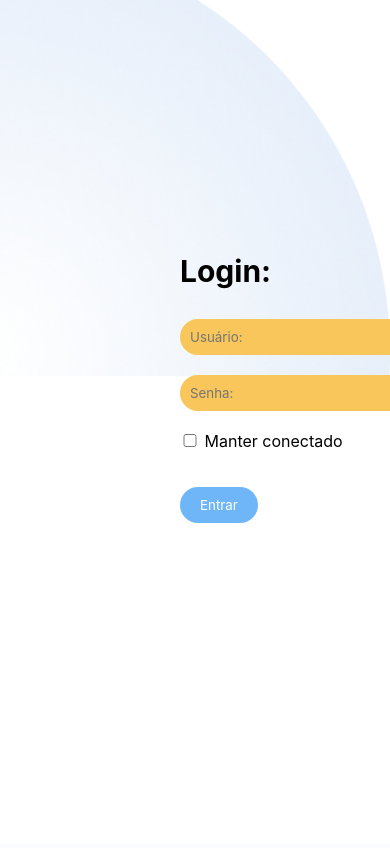
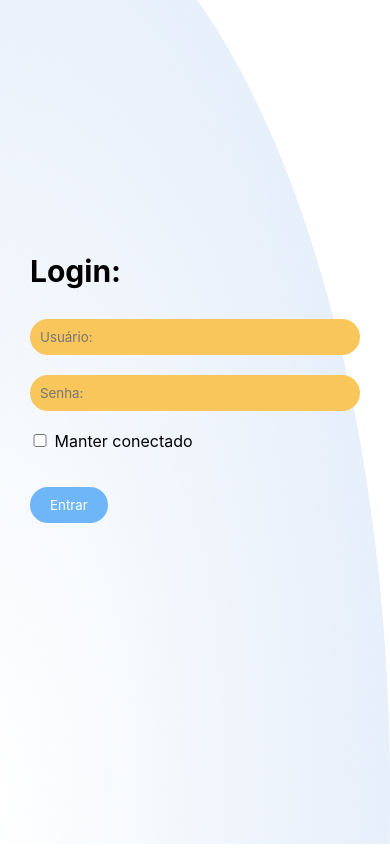
Before and after one commit to FabioLopesx/PEI1, a PHP site: page /login.html in a window 390 px wide; the page is wider, and only the part inside the window is pictured. Before the commit the page ends 523 px from the top of that part, so only its background shows below. Run offline with PHP 8.4, Linux system fonts and the light colour scheme; some libraries are stand-ins or nearby versions.

Commit message:
atualização pagina login

```diff
--- a/PEI1/front-end/estilo.css
+++ b/PEI1/front-end/estilo.css
@@ -368,8 +368,7 @@ a {
 .fone h4 {
   padding-bottom: 10px;
   padding-top: 10px;
-  font-weight: 800;
-  font-size: 20px;
+  font-size: 16px;
 }
 .fone a {
   color: #fff;
@@ -429,11 +428,11 @@ a {
   color: #fff;
 }
 .contactLogin {
-  height: 100%;
+  height: 100vh;
 }
 .contact1 img {
   width: 100%;
-  height: 100%;
+  height: 100vh;
 }
 .contact2 {
   position: absolute;
@@ -515,7 +514,7 @@ a {
     top: 0;
     right: 0;
     bottom: 0;
-    left: 100%;
+    left: -100%;
     display: flex;
     flex-direction: column;
     background: #f3f8ff;
@@ -599,19 +598,55 @@ a {
     padding: 40px 20px;
     text-align: center;
   }
+  .contactLogin {
+    height: 840px;
+  }
+  .contact1 img {
+    width: 100%;
+    height: 100vh;
+  }
+  .contact2 {
+    padding-left: 130px;
+  }
 }
 
 @media (max-width: 700px) {
   .infoSafe {
     max-width: 600px;
   }
+  .contact2 {
+    padding-left: 100px;
+  }
 }
+@media (max-width: 650px) {
+  .contactLogin {
+    height: 100vh;
+  }
+  .contact1 img {
+    width: 100%;
+    height: 100vh;
+  }
+  .contact2 {
+    padding-left: 80px;
+  }
+}
+
 @media (max-width: 550px) {
   .infoSafe {
     max-width: 450px;
   }
   .infContact {
     padding-left: 50px;
+  }
+  .contact {
+    height: 100%;
+    padding-bottom: 15px;
+  }
+  .contact2 {
+    padding-left: 50px;
+  }
+  .contact2 input {
+    width: 400px;
   }
 }
 
@@ -686,4 +721,18 @@ a {
   .appDelivery .appIp {
     margin-bottom: 20px;
   }
+  .news {
+    max-width: 350px;
+    padding: auto 20px;
+  }
+  .contact1 img {
+    width: 100%;
+    height: 100vh;
+  }
+  .contact2 {
+    padding-left: 30px;
+  }
+  .contact2 input {
+    max-width: 330px;
+  }
 }
```
